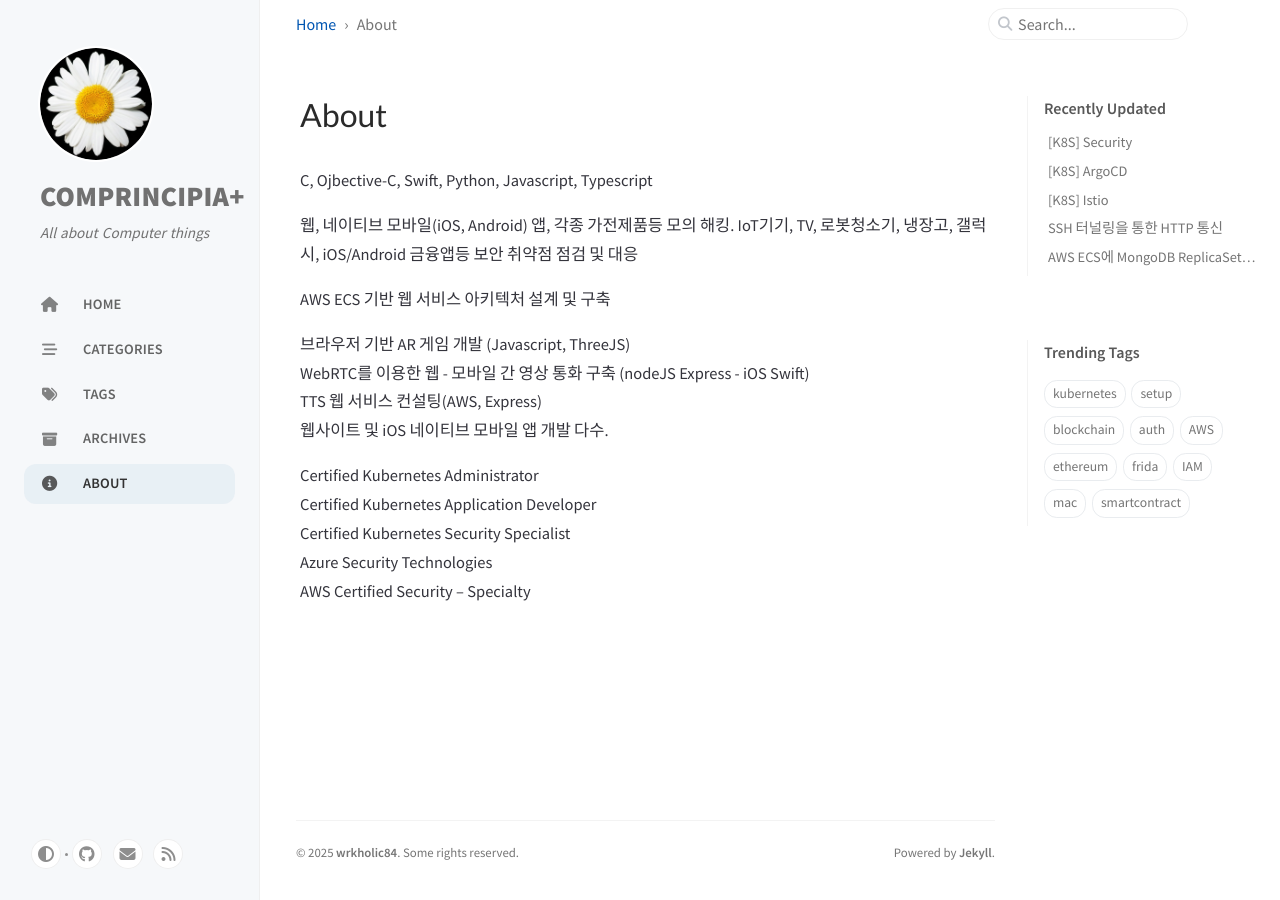
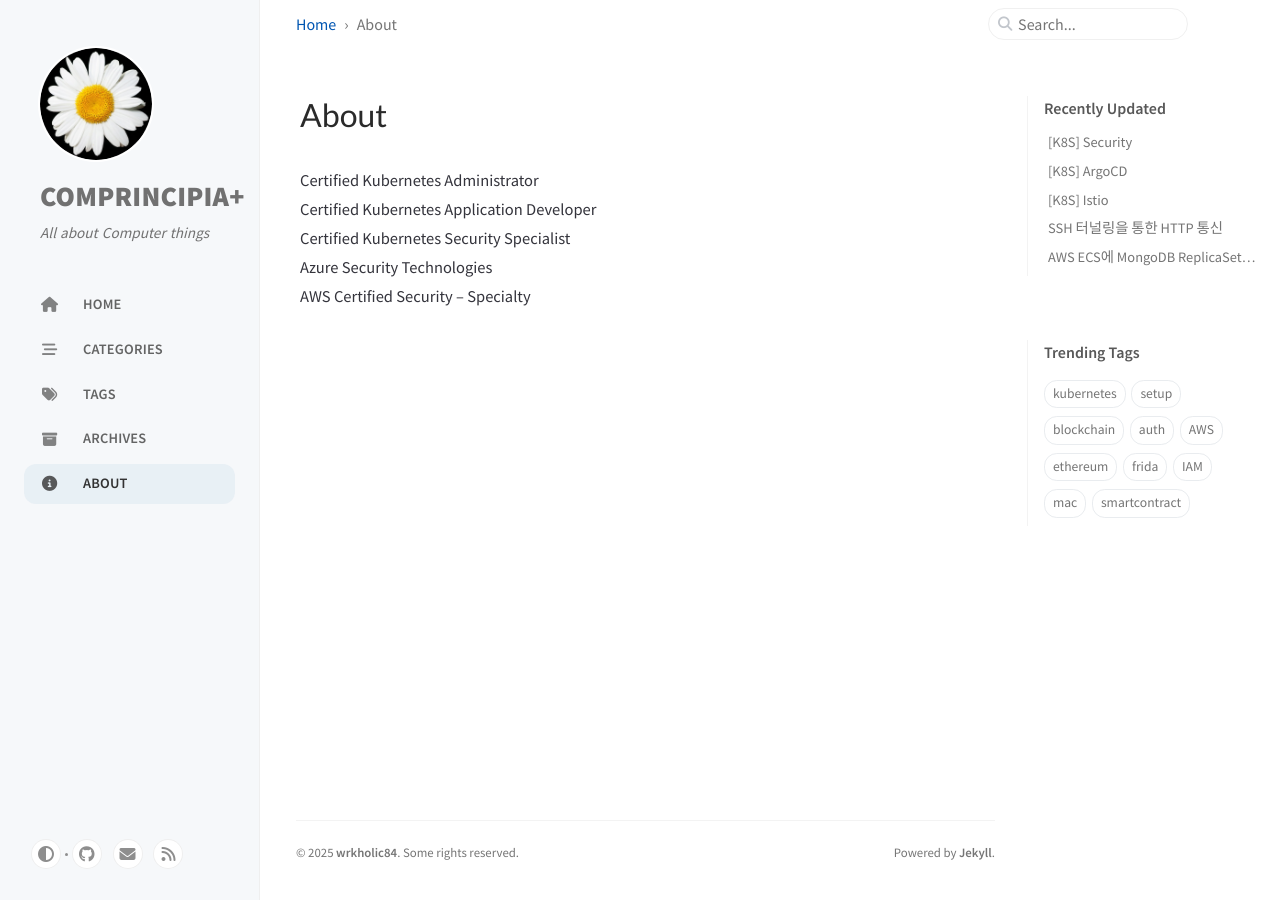
Before and after one commit to wrkholic84/wrkholic84.github.io, a Jekyll site: the page built from _tabs/about.md, in a window 1280 px wide. Built offline with Jekyll 4.4.1, drawn with Linux system fonts in a browser that asks for light colours; cached includes are drawn as plain includes; nearby versions of some CDN libraries.

Commit message:
About 변경

```diff
--- a/_tabs/about.md
+++ b/_tabs/about.md
@@ -4,18 +4,6 @@ icon: fas fa-info-circle
 order: 4
 ---
 
-C, Ojbective-C, Swift, Python, Javascript, Typescript
-
-웹, 네이티브 모바일(iOS, Android) 앱, 각종 가전제품등 모의 해킹.
-IoT기기, TV, 로봇청소기, 냉장고, 갤럭시, iOS/Android 금융앱등 보안 취약점 점검 및 대응
-
-AWS ECS 기반 웹 서비스 아키텍처 설계 및 구축
-
-브라우저 기반 AR 게임 개발 (Javascript, ThreeJS)
-WebRTC를 이용한 웹 - 모바일 간 영상 통화 구축 (nodeJS Express - iOS Swift)
-TTS 웹 서비스 컨설팅(AWS, Express)
-웹사이트 및 iOS 네이티브 모바일 앱 개발 다수.
-
 Certified Kubernetes Administrator
 Certified Kubernetes Application Developer
 Certified Kubernetes Security Specialist
```
